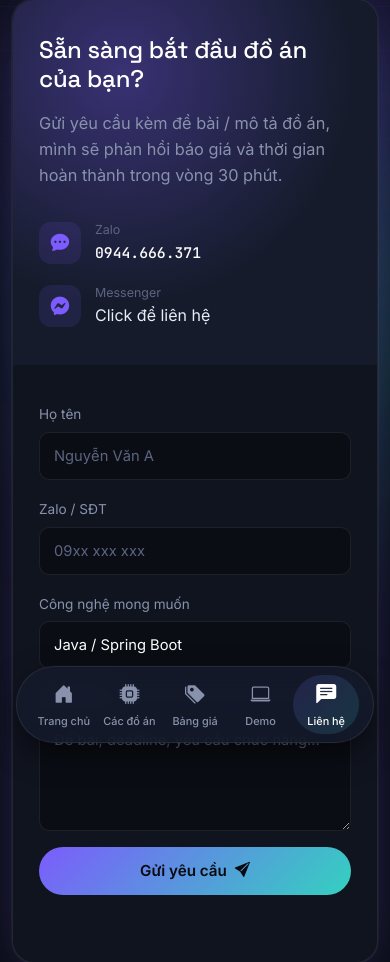
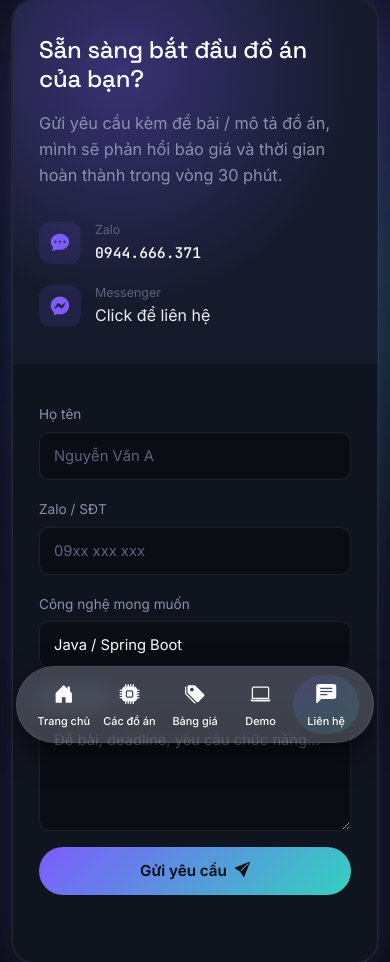
Before and after one commit to hieuTTN/myproject, a PHP site: page /contact in a window 390 px wide. Shown: the part 81-1043 px from the top of the page. Run offline with PHP 8.4, Linux system fonts and the light colour scheme.

Commit message:
sua style bottom

```diff
--- a/css/style.css
+++ b/css/style.css
@@ -1148,7 +1148,7 @@ main,footer,header{position:relative;z-index:1;}
     pointer-events: auto; /* Kích hoạt lại click bên trong viên thuốc */
     max-width: 480px;
     margin: 0 auto;
-    background: rgba(21, 27, 43, 0.85); /* Đồng bộ tone màu trầm của bg-surface-2 */
+    background: rgba(255,255,255, 0.2); /* Đồng bộ tone màu trầm của bg-surface-2 */
     backdrop-filter: blur(12px) saturate(140%);
     -webkit-backdrop-filter: blur(12px) saturate(140%);
     border: 1px solid rgba(255, 255, 255, 0.08); /* --border-subtle */
@@ -1166,7 +1166,7 @@ main,footer,header{position:relative;z-index:1;}
     width: 20%; /* Chia đều 5 cột */
     text-align: center;
     vertical-align: middle;
-    color: var(--text-muted);
+    color: #fff;
     transition: all 0.25s ease;
     padding: 4px 0;
   }
```
